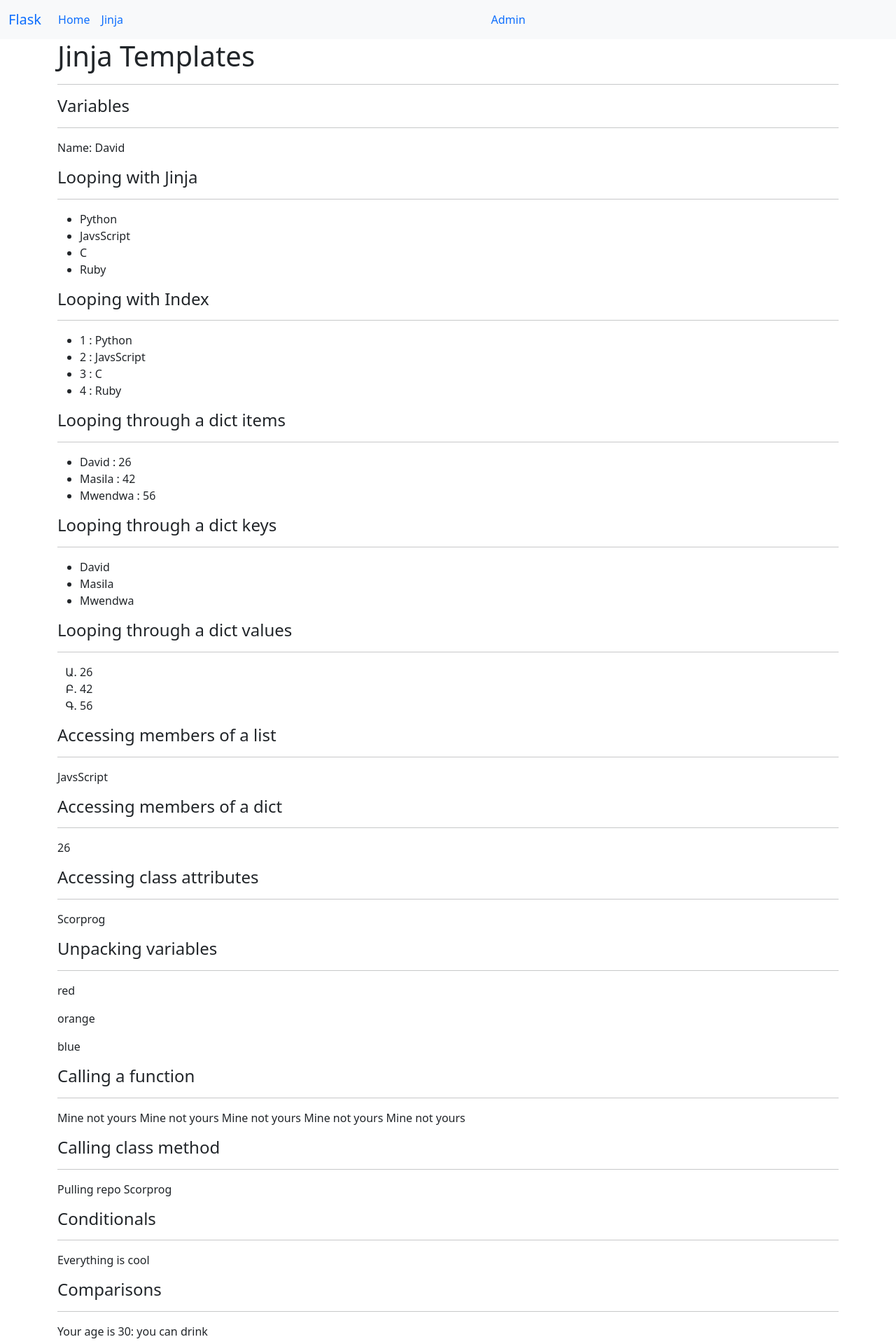
After one commit to DavidMasila/Flask-Development, a Flask app: page /jinja in a window 1280 px wide. The commit adds this page. Shown: the top 1920 px of the page at 70% size. Run offline with Flask 2, Linux system fonts and the light colour scheme.

Commit message:
Flask dev

```diff
--- a/app/public_views.py
+++ b/app/public_views.py
@@ -1,5 +1,16 @@
 from app import app
 from flask import render_template
+from datetime import datetime
+
+#custom template 1
+@app.template_filter("clean_date")
+def clean_date(dt):
+    return dt.strftime("%d %b %Y")
+
+#custome template 2
+@app.template_filter("add_xyz")
+def add_xyz(x):
+    return x + " xyz"
 
 @app.route("/")
 def index():
@@ -8,3 +19,55 @@ def index():
 @app.route("/about")
 def about():
     return render_template('public/about.html')
+
+
+@app.route("/jinja")
+def jinja():
+
+    cool = True
+    my_name = "David"
+    age = 30
+    langs = ["Python","JavsScript","C","Ruby"]
+    friends = {
+        "David":26,
+        "Masila":42,
+        "Mwendwa":56
+    }
+
+    colors = {"red","blue","orange"}
+
+    class GitRemote:
+        def __init__(self, name, description, url):
+            self.name = name
+            self.descriprion =  description
+            self.url=url
+
+        def pull(self):
+            return f"Pulling repo {self.name}"
+
+        def clone(self):
+            return f"Cloninig into {self.url}"
+
+    my_remote = GitRemote("Scorprog","Committed","https://github.com/scorprog")
+
+    def repeat(x, qty):
+        return x*qty
+
+    date = datetime.utcnow()
+
+    my_html = "<h1>This is some HTML</h1>"
+
+    suspicious  = "<script>alert('You got hacked')</script>"
+
+    return render_template('public/jinja.html',
+                           my_name = my_name,
+                           age=age, langs=langs,
+                           friends=friends,
+                           colors = colors,
+                           my_remote = my_remote,
+                           repeat=repeat, cool = cool,
+                           date=date,
+                           my_html = my_html,
+                           suspicious = suspicious
+
+                           )
--- /dev/null
+++ b/app/templates/macros/input_macros.html
@@ -0,0 +1,6 @@
+{% macro input(label="", type="text", name="", id ="", placeholder="") -%}
+<div class="form-group">
+    <label>{{ label }}</label>
+    <input class="form-control" type="{{ type }}" name="{{ name }}" id="{{ id }}" placeholder="{{ placeholder }}">
+</div>
+{%- endmacro %}
--- /dev/null
+++ b/app/templates/public/jinja.html
@@ -0,0 +1,136 @@
+{% extends 'public/templates/public_template.html' %}
+
+{% import "macros/input_macros.html" as im %}
+
+{% block title %}Jinja{% endblock %}
+
+{% block main %}
+<div class="container">
+    <div class="row">
+        <div class="col">
+            <h1>Jinja Templates</h1>
+            <hr>
+
+            <h4>Variables</h4>
+            <hr>
+            <p>Name: {{ my_name }}</p>
+
+            <h4>Looping with Jinja</h4>
+            <hr>
+            <ul>
+                {% for language in langs %}
+                <li>{{ language }}</li>
+                {% endfor %}
+            </ul>
+
+            <h4>Looping with Index</h4>
+            <hr>
+            <ul>
+                {% for language in langs %}
+                <li>{{ loop.index }} : {{ language }}</li>
+                {% endfor %}
+            </ul>
+
+            <h4>Looping through a dict items</h4>
+            <hr>
+            <ul>
+                {% for k,v in friends.items() %}
+                <li>{{ k }} : {{ v }}</li>
+                {% endfor %}
+            </ul>
+
+            <h4>Looping through a dict keys</h4>
+            <hr>
+            <ul>
+                {% for k in friends.keys() %}
+                <li>{{ k }}</li>
+                {% endfor %}
+            </ul>
+
+            <h4>Looping through a dict values</h4>
+            <hr>
+            <ul>
+                {% for v in friends.values() %}
+                <li style="list-style-type:armenian;">{{ v }}</li>
+                {% endfor %}
+            </ul>
+
+            <h4>Accessing members of a list</h4>
+            <hr>
+            <p>{{ langs[1] }}</p>
+
+
+            <h4>Accessing members of a dict</h4>
+            <hr>
+            <p>{{ friends.get("David") }}</p>
+
+            <h4>Accessing class attributes</h4>
+            <hr>
+            <p>{{ my_remote.name }}</p>
+
+            <h4>Unpacking variables</h4>
+            <hr>
+            {% set a,b,c = colors %}
+            <p>{{ a }} </p>
+            <p>{{ b }} </p>
+            <p>{{ c }}</p>
+
+            <h4>Calling a function</h4>
+            <hr>
+            <p>{{ repeat("Mine not yours ", 5) }}</p>
+
+            <h4>Calling class method</h4>
+            <hr>
+            <p>{{ my_remote.pull() }}</p>
+
+            <h4>Conditionals</h4>
+            <hr>
+            {% if cool %}
+            <p>Everything is cool</p>
+            {% else %}
+            <p>Everything is not cool </p>
+            {% endif %}
+
+            <h4>Comparisons</h4>
+            <hr>
+            {% if age > 18 %}
+            <p>Your age is {{ age }}: you can drink </p>
+            {% else %}
+            <p>Your age is {{ age }}: You are not allowed to drink</p>
+            {% endif %}
+
+            <h4>Math</h4>
+            <hr>
+            <p> Tour age/2 is {{ age/2 }}</p>
+
+            <h4>Template filters</h4>
+            <hr>
+            <p>{{ langs |length }}</p>
+            <p>{{ my_name | reverse | capitalize }}</p>
+
+            <h4>Template filters - Join</h4>
+            <hr>
+            <p>{{ langs | join('-')}}</p>
+
+            <h4>Custom Filters</h4>
+            <hr>
+            <p>{{ date|clean_date | add_xyz }}</p>
+
+            <h4>Escaping in Jinja</h4>
+            <hr>
+            <p>{{ my_html | safe }}</p>
+            <!-- <p>{{ suspicious | safe}}</p> -->
+
+            <h4>Macros</h4>
+            <hr>
+
+            <!-- using the macro  -->
+            {{ im.input (label="Your Name", name="name",id="name", placeholder="Please enter name") }}
+            {{ im.input (label="Your Email", type="email",name="name",id="name", placeholder="Please enter email") }}
+            {{ im.input (label="Your password", type="password",name="password",id="name", placeholder="Please enter phone") }}
+
+
+        </div>
+    </div>
+</div>
+{% endblock %}
--- a/app/templates/public/templates/public_template.html
+++ b/app/templates/public/templates/public_template.html
@@ -31,7 +31,7 @@
                         <a class="nav-link active" aria-current="page" href="/">Home</a>
                     </li>
                     <li class="nav-item">
-                        <a class="nav-link" href="/about">About</a>
+                        <a class="nav-link" href="/jinja">Jinja</a>
                     </li>
                 </ul>
             </div>
```
